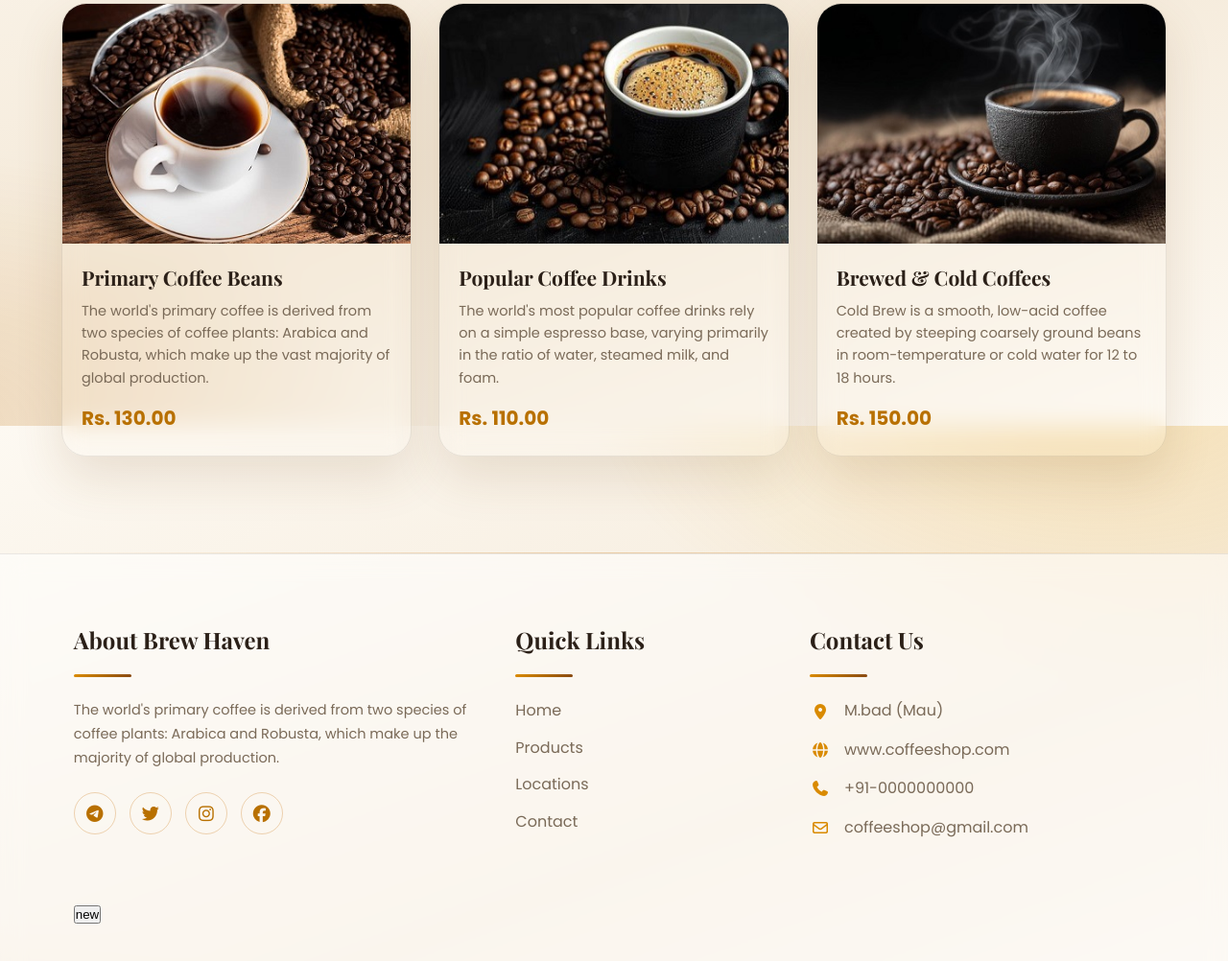
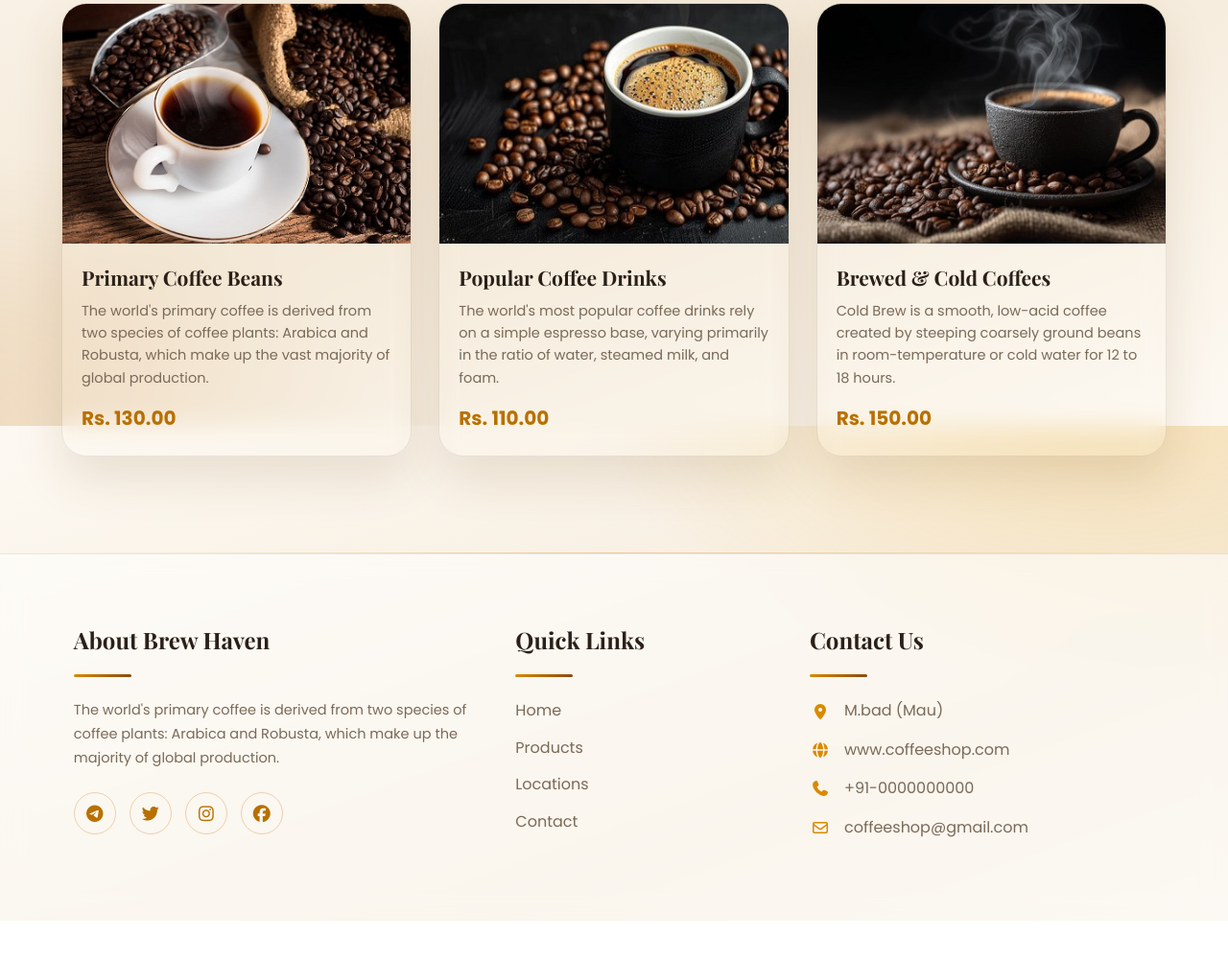
Before and after one commit to edevicky/web, a plain HTML site: page index.html in a window 1280 px wide. Shown: the part 1156-2158 px from the top of the page at 96% size. After the commit the page ends 2116 px from the top, so only its background shows below. Drawn offline with nearby package versions, Linux system fonts and the light colour scheme.

Commit message:
Fix HTML encoding issues in index.html

```diff
--- a/index.html
+++ b/index.html
@@ -405,7 +405,7 @@
                 </span>
             </p>
         </div>
-       <a href="new.html"> <button>new</button></a>
+
     </footer>
 
     <!-- =========================
```
